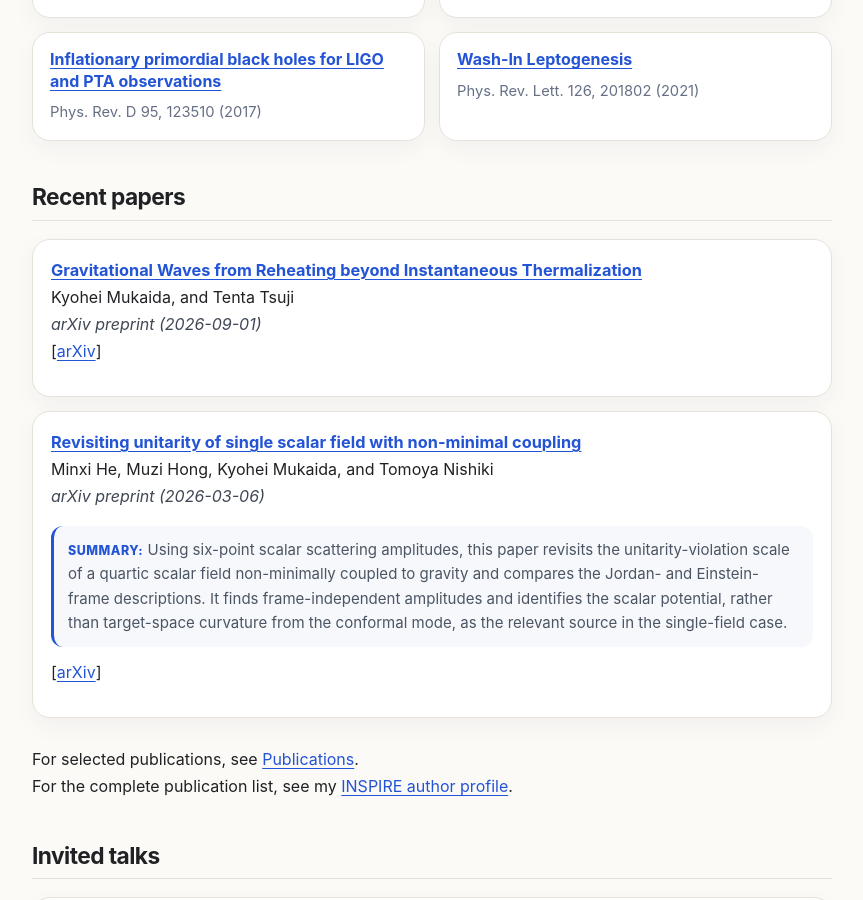
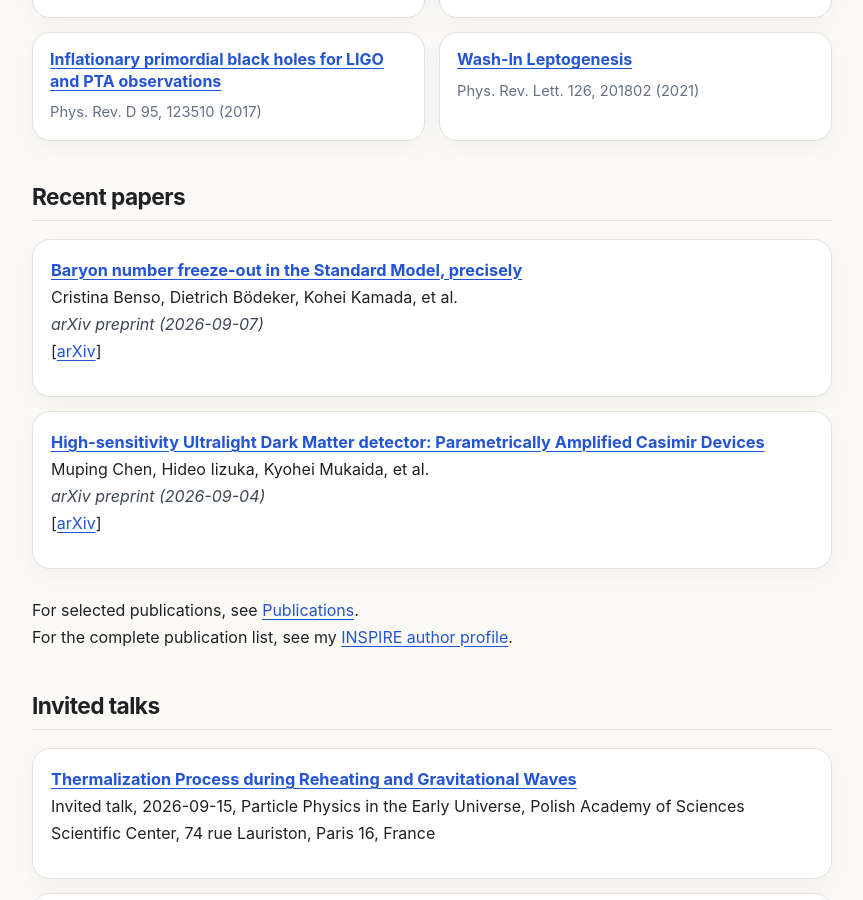
Before and after one commit to kyoheimukaida/kyoheimukaida.github.io, a Jekyll site: the page built from index.md, in a window 1280 px wide and 900 px high, scrolled down 663 px. Shown: the whole window, without its empty margins (142-1005 px from the left). Built offline with Jekyll 4.4.1, drawn with Linux system fonts in a browser that asks for light colours.

Commit message:
Update recent papers

```diff
--- a/index.md
+++ b/index.md
@@ -54,16 +54,15 @@ title: Home
 <div class="card-list" markdown="1">
 
 <!-- recent-papers:start -->
-- **[Gravitational Waves from Reheating beyond Instantaneous Thermalization](https://arxiv.org/abs/2609.01480)**
-  Kyohei Mukaida, and Tenta Tsuji
-  *arXiv preprint (2026-09-01)*
-  [[arXiv](https://arxiv.org/abs/2609.01480)]
+- **[Baryon number freeze-out in the Standard Model, precisely](https://arxiv.org/abs/2609.07467)**
+  Cristina Benso, Dietrich Bödeker, Kohei Kamada, et al.
+  *arXiv preprint (2026-09-07)*
+  [[arXiv](https://arxiv.org/abs/2609.07467)]
 
-- **[Revisiting unitarity of single scalar field with non-minimal coupling](https://arxiv.org/abs/2603.06296)**
-  Minxi He, Muzi Hong, Kyohei Mukaida, and Tomoya Nishiki
-  *arXiv preprint (2026-03-06)*
-  <p class="paper-summary"><strong class="summary-label">Summary:</strong> Using six-point scalar scattering amplitudes, this paper revisits the unitarity-violation scale of a quartic scalar field non-minimally coupled to gravity and compares the Jordan- and Einstein-frame descriptions. It finds frame-independent amplitudes and identifies the scalar potential, rather than target-space curvature from the conformal mode, as the relevant source in the single-field case.</p>
-  [[arXiv](https://arxiv.org/abs/2603.06296)]
+- **[High-sensitivity Ultralight Dark Matter detector: Parametrically Amplified Casimir Devices](https://arxiv.org/abs/2609.05621)**
+  Muping Chen, Hideo Iizuka, Kyohei Mukaida, et al.
+  *arXiv preprint (2026-09-04)*
+  [[arXiv](https://arxiv.org/abs/2609.05621)]
 <!-- recent-papers:end -->
 
 </div>
```
